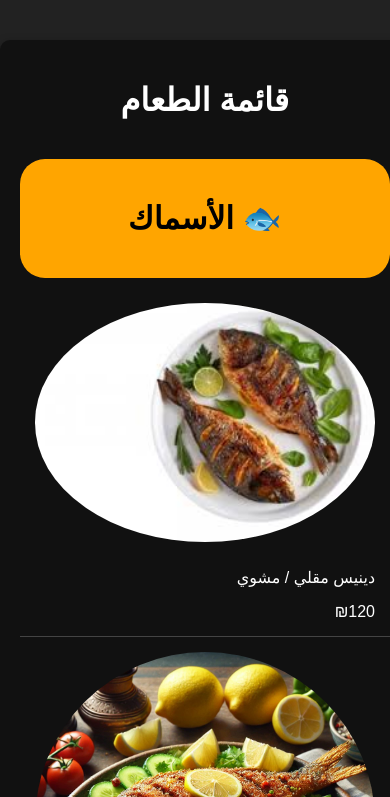
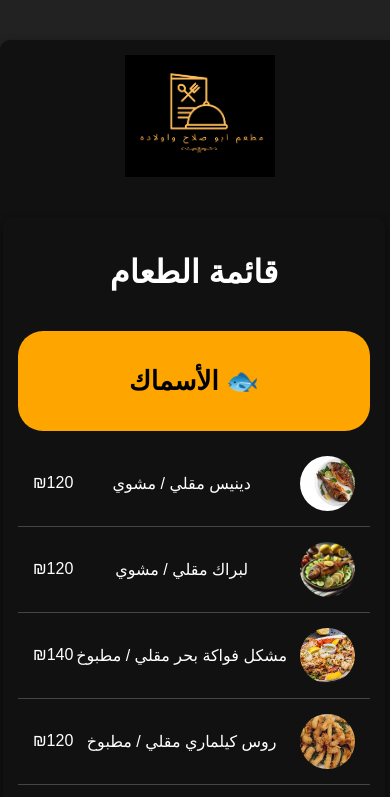
Before and after one commit to Tks23-hub/Small_Resturant_menu, a plain HTML site: page index.html in a window 390 px wide. Both pictures are taken after a click on the element "🐟 الأسماك". Shown: the top 797 px of the page. Drawn offline with Linux system fonts and the light colour scheme.

Commit message:
added the resturant logo and a responsive css for all screens

```diff
--- a/index.html
+++ b/index.html
@@ -13,6 +13,10 @@
     </script>
 </head>
 <body>
+    <div class="menu-container">
+        <header>
+            <img src="./images/لوجو المطعم.png" alt="لوجو المطعم" class="restaurant-logo">
+        </header>
 
     <div class="menu-container">
         <header>
@@ -180,7 +184,7 @@
                 <br>
                 2- كل الوجبات تشمل جميع انواع السلطات
             </p>
-            <p>📞 123-456-7890 | 📍 شارع المطعم، المدينة</p>
+            <p>📞 04-8427626 | 📍  مطعم ابو صلاح واولاده ، عين ماهل</p>
         </footer>
     </div>
 
--- a/styles.css
+++ b/styles.css
@@ -50,7 +50,7 @@ header {
     margin-left: 15px;
 }
 
-
+/* Dropdown Content */
 .dropdown-content {
     display: none;
     overflow: hidden;
@@ -63,25 +63,59 @@ header {
     max-height: 1000px;
 }
 
+/* Logo Styling */
+.restaurant-logo {
+    width: 250px;
+    max-width: 100%;
+    height: auto;
+    display: block;
+    margin: 0 auto 20px auto;
+}
 
+/* Responsive for Tablet Screens */
 @media (max-width: 768px) {
     .menu-container {
         width: 95%;
         padding: 20px;
     }
-
+    .restaurant-logo {
+        width: 180px;
+    }
     .menu-item {
-        flex-direction: column;
-        align-items: flex-start;
+        flex-direction: row;  /* Keep items in a row */
+        justify-content: space-between;
+        align-items: center;
     }
-
     .menu-img {
-        width: 100%;
-        height: auto;
-        margin-bottom: 10px;
+        width: 60px;
+        height: 60px;
     }
-
     .section-title {
-        font-size: 1.3em;
+        font-size: 1.2em;
     }
 }
+
+/* Responsive for Mobile Screens */
+@media (max-width: 480px) {
+    .menu-container {
+        width: 95%;
+        padding: 15px;
+    }
+    .restaurant-logo {
+        width: 150px;
+    }
+    .menu-item {
+        flex-direction: row;
+        justify-content: space-between;
+        align-items: center;
+    }
+    .menu-img {
+        width: 55px;  /* Keep images small */
+        height: 55px;
+        margin-left: 10px;
+    }
+    .section-title {
+        font-size: 1.1em;
+        padding: 12px;
+    }
+}
```
Also changed, not shown: images/لوجو المطعم.png (added).
